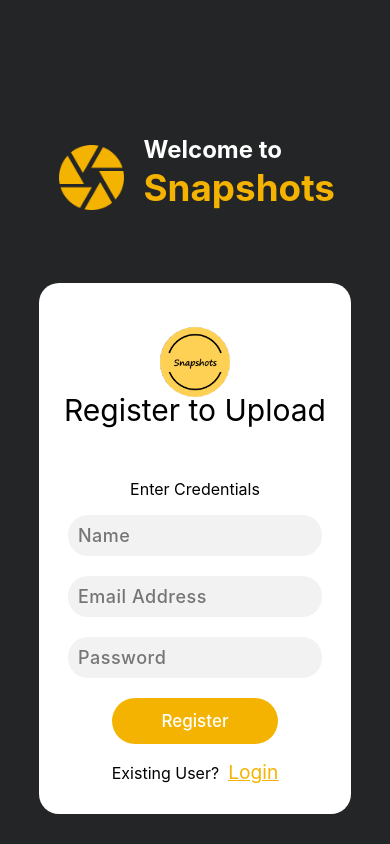
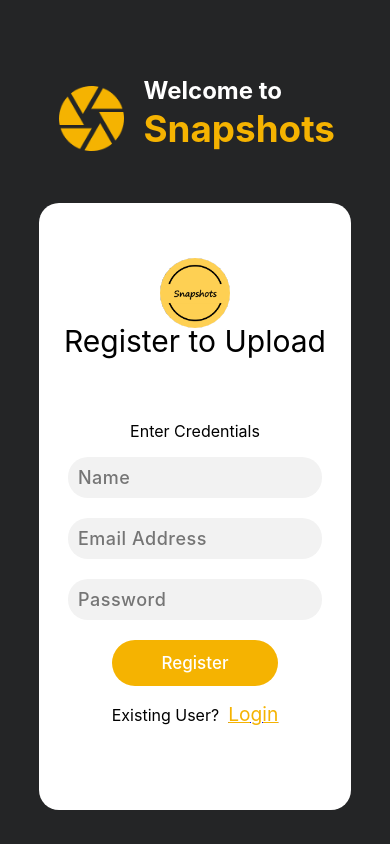
Before and after one commit to ajaydarisi/Snapshot, a React (Create React App) app: page /secret in a window 390 px wide. Built offline with nearby package versions, Linux system fonts and the light colour scheme; no server answers.

Commit message:
Two small modifications

```diff
--- a/src/Components/Login.js
+++ b/src/Components/Login.js
@@ -17,6 +17,7 @@ function Login() {
   const [password, setPassword] = useState("");
 
   const Submit = () => {
+    setMessage("Loading...")
     signInWithEmailAndPassword(auth, email, password)
       .then(() => {
         // Signed in
--- a/src/Components/home.css
+++ b/src/Components/home.css
@@ -362,3 +362,17 @@
     display: none;
   }
 }
+
+@media screen and (max-height: 750px){
+    .icon {
+      width: 50px;
+      height: 50px;
+    }
+}
+
+@media screen and (max-height: 500px){
+  .icon {
+    width: 40px;
+    height: 40px;
+  }
+}
--- a/src/Components/login.css
+++ b/src/Components/login.css
@@ -274,7 +274,7 @@
 
 @media screen and (max-width: 525px) {
   .leftDiv {
-    height: 30%;
+    height: 20%;
     align-items: center;
   }
 
@@ -297,7 +297,7 @@
   }
 
   .rightDiv {
-    height: 70%;
+    height: 80%;
     align-items: start;
   }
 
```
